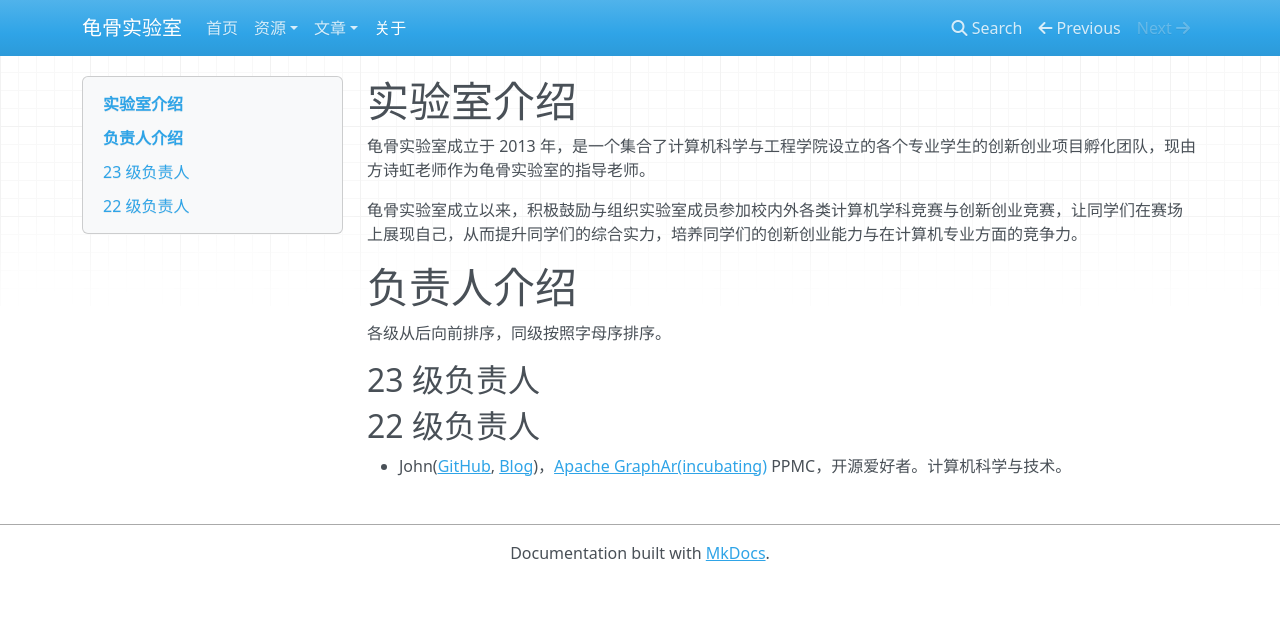
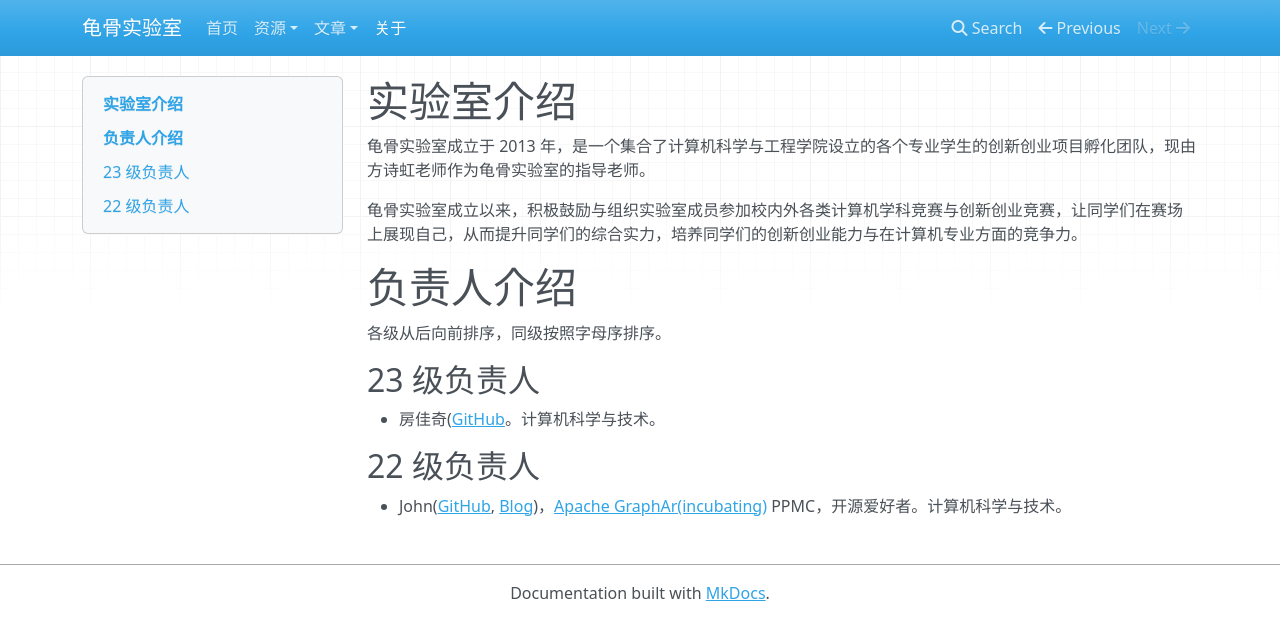
Before and after one commit to smu-guigu/smu-guigu.github.io, an MkDocs documentation site: the page built from docs/about.md, in a window 1280 px wide. Shown: the top 640 px of the page. Built offline with MkDocs 1.6.1, drawn with Linux system fonts in a browser that asks for light colours; nearby versions of some CDN libraries.

Commit message:
Update about.md

```diff
--- a/docs/about.md
+++ b/docs/about.md
@@ -8,7 +8,7 @@
 各级从后向前排序，同级按照字母序排序。
 
 ## 23 级负责人
-
+- 房佳奇([GitHub](https://github.com/lu6xun)。计算机科学与技术。
 ## 22 级负责人
 
 - John([GitHub](https://github.com/Thespica), [Blog](https://thespica.github.io/))，[Apache GraphAr(incubating)](https://github.com/apache/incubator-graphar) PPMC，开源爱好者。计算机科学与技术。
```
